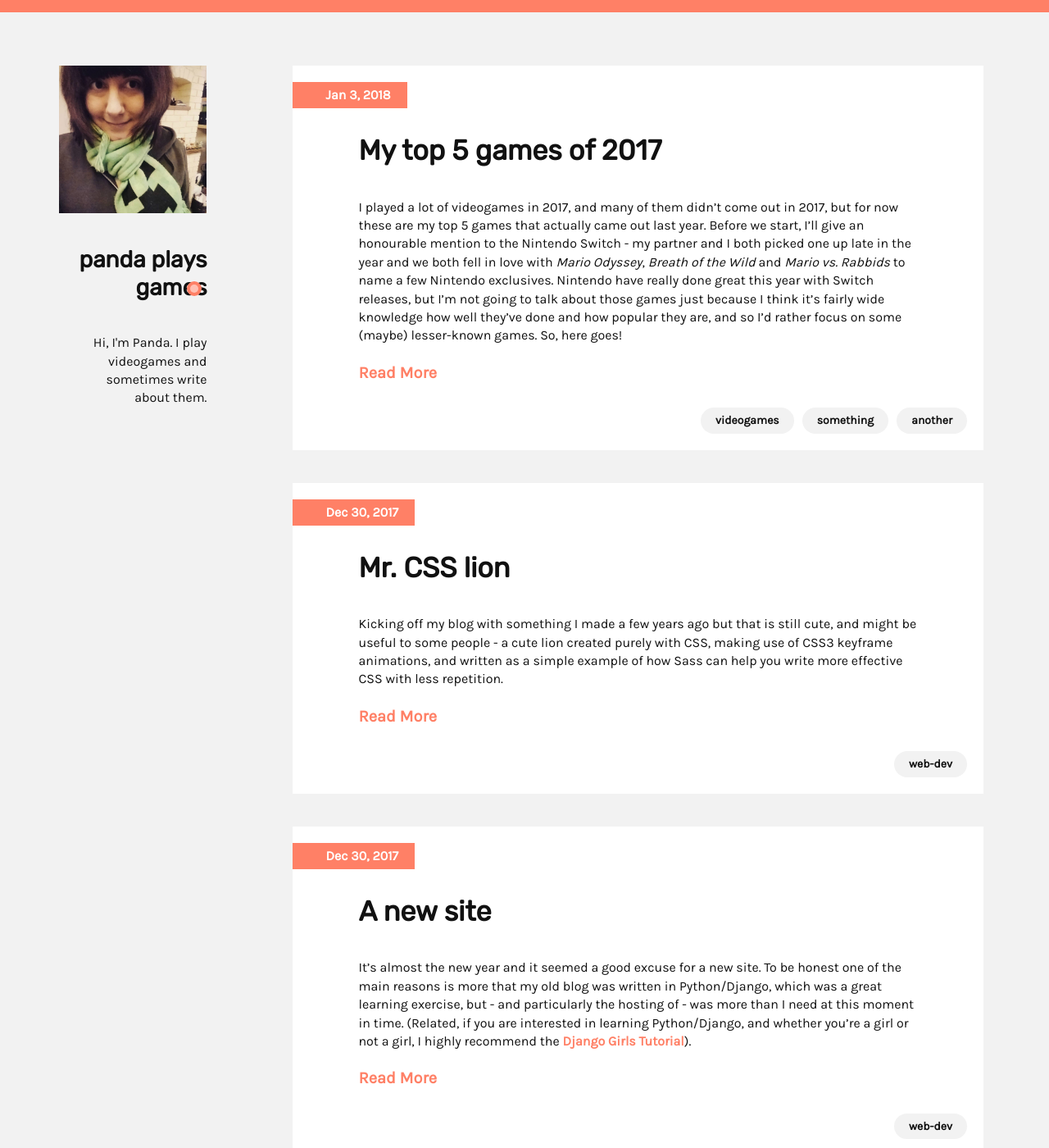
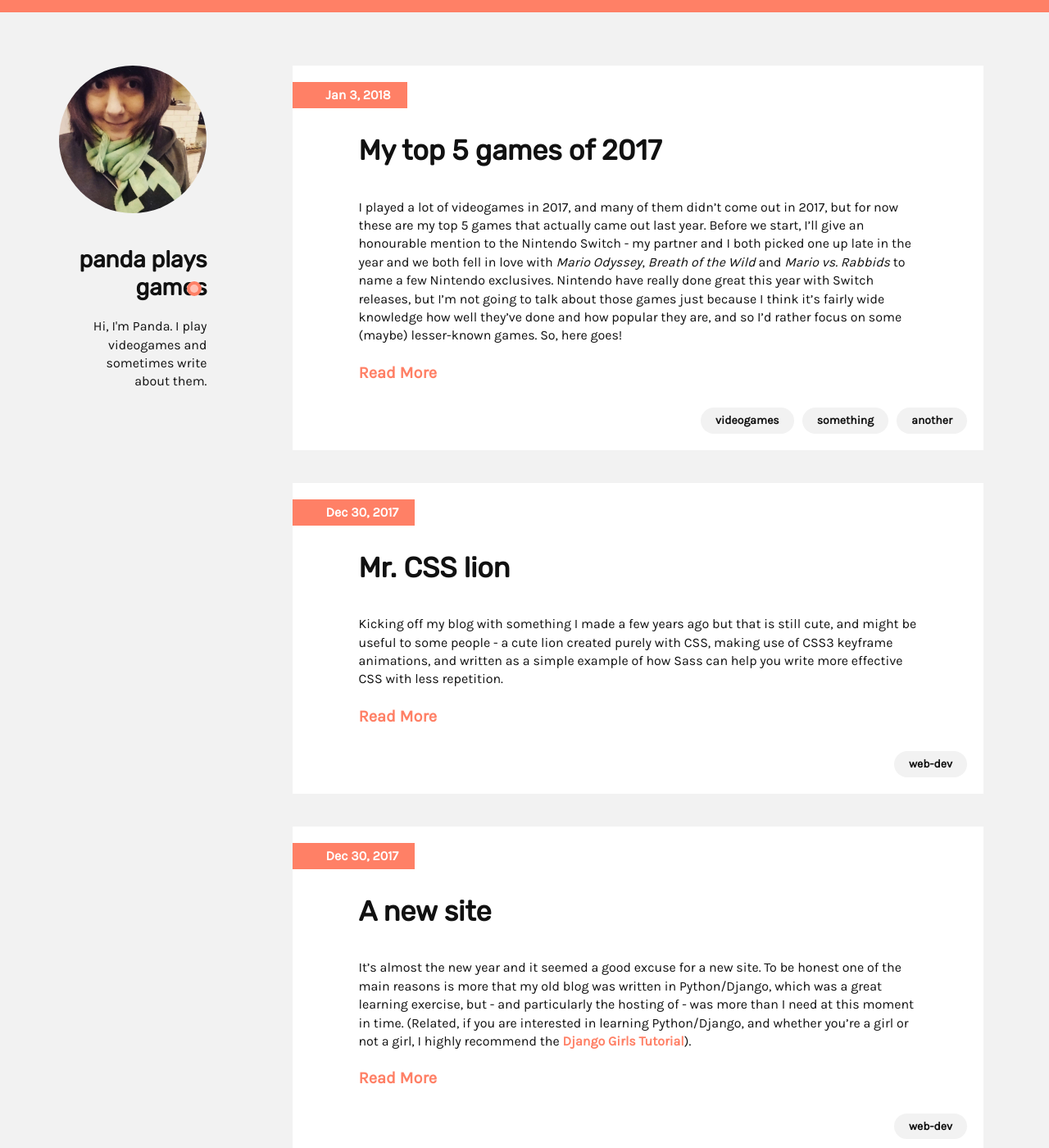
Before and after one commit to pandalion/pandalion.github.com, a Jekyll site: the page built from index.md, in a window 1280 px wide and 1400 px high. Shown: the whole window at 82% size. Built offline with Jekyll 4.4.1, drawn with Linux system fonts in a browser that asks for light colours.

Commit message:
responsiveness

```diff
--- a/_layouts/default.html
+++ b/_layouts/default.html
@@ -20,8 +20,10 @@
             <div class="flex-wrapper structure">
                 <header class="site-header">
                     <div class="fixed">
-                        <div class="panda"></div>
-                        <h1><a href="/">panda plays <span>games</span></a></h1>
+                        <div class="header-mobile">
+                            <div class="panda"></div>
+                            <h1><a href="/">panda plays <span>games</span></a></h1>
+                        </div>
                         <p>Hi, I'm Panda. I play videogames and sometimes write about them.</p>
                     </div>
                 </header>
--- a/_sass/base/_structure.sass
+++ b/_sass/base/_structure.sass
@@ -4,7 +4,6 @@
 body
     width: 100%
     background-color: $bg-color
-    // border-top: 15px solid $peach
 
     &::before
         content: ''
@@ -18,9 +17,17 @@
         z-index: 2
 
 .inner-wrapper
-    padding: $spacing-unit * 2
-    padding-top: 0
-    padding-bottom: $spacing-unit / 2
+    padding: $spacing-unit / 2
+
+    @include media($media-width-medium)
+        padding: $spacing-unit
+        padding-top: 0
+        padding-bottom: $spacing-unit / 2
+
+    @include media($media-width-large)
+        padding: $spacing-unit * 2
+        padding-top: 0
+        padding-bottom: $spacing-unit / 2
 
 .structure
     max-width: $site-max-width
@@ -29,13 +36,30 @@
 .flex-wrapper
     @include flexbox
     @include justify-content(center)
+    @include flex-direction(column)
+
+    @include media($media-width-medium)
+        @include flex-direction(row)
 
 .site-main
-    padding: $spacing-unit * 2
-    padding-right: 0
+    @include media($media-width-medium)
+        padding: $spacing-unit
+        padding-right: 0
+
+    @include media($media-width-large)
+        padding: $spacing-unit * 2
+        padding-right: 0
 
 .site-footer
-    text-align: right
-    padding-top: $spacing-unit * 2
+    text-align: center
+    padding: $spacing-unit / 2
+    padding-top: $spacing-unit
+    padding-bottom: 0
+
     p
         font-size: 14px
+
+    @include media($media-width-medium)
+        text-align: right
+        padding: 0
+        padding-top: $spacing-unit
--- a/_sass/components/_header.sass
+++ b/_sass/components/_header.sass
@@ -2,20 +2,36 @@
     @include flexbox
     @include flex-direction(column)
     @include align-items(flex-end)
-    width: 300px
-    padding: ($spacing-unit * 2) 0
-    text-align: right
+    padding: ($spacing-unit / 2) 0
 
-    .fixed
-        position: fixed
-        padding: 25px
-        padding-top: 0
-        width: 230px
+    @include media($media-width-small)
+        .fixed
+            @include flexbox
+            @include align-items(center)
+            width: 100%
+
+    @include media($media-width-medium)
+        padding: $spacing-unit 0
+        width: 300px
+        text-align: right
+        .fixed
+            @include flex-direction(column)
+
+    @include media($media-width-large)
+        padding: ($spacing-unit * 2) 0
+        .fixed
+            padding: 25px
+            padding-top: 0
+            position: fixed
+            width: 230px
 
     h1
-        margin-top: $spacing-unit
         line-height: 1.2
         font-size: 28px
+        text-align: right
+        padding-right: $spacing-unit / 2
+        max-width: 180px
+        order: 1
 
         a
             display: block
@@ -47,14 +63,49 @@
                 background: rgba(#fff, 0.5)
                 border-radius: 100%
 
+        @include media($media-width-medium)
+            padding-right: 0
+            max-width: 100%
+            margin-top: $spacing-unit
+            order: 2
+
     p
-        padding-left: $spacing-unit
+        text-align: center
+        @include media($media-width-small)
+            text-align: right
+            margin-left: auto
+            max-width: 160px
+        @include media($media-width-medium)
+            padding-left: $spacing-unit
+            max-width: 100%
 
 .panda
     $size: 180px
+    $size-small: 150px
+    @include flex-shrink(0)
     background-color: white
     background-image: url('../img/panda-mc.jpg')
     background-size: cover
-    width: $size
-    height: $size
-    margin: 0 auto
+    border-radius: 100%
+    width: $size / 2
+    height: $size / 2
+    order: 2
+
+    @include media($media-width-medium)
+        width: $size-small
+        height: $size-small
+        margin: 0 auto
+        order: 1
+
+    @include media($media-width-medium)
+        width: $size
+        height: $size
+
+.header-mobile
+    @include flexbox
+    @include justify-content(center)
+    @include align-items(center)
+    margin-bottom: $spacing-unit / 2
+
+    @include media($media-width-medium)
+        @include flex-direction(column)
--- a/_sass/components/_post.sass
+++ b/_sass/components/_post.sass
@@ -1,7 +1,15 @@
 .post
     background: #fff
-    padding: $spacing-unit * 2
+    padding: $spacing-unit / 2
+    padding-top: $spacing-unit * 2
     position: relative
+
+    @include media($media-width-medium)
+        padding: $spacing-unit
+        padding-top: $spacing-unit * 2
+
+    @include media($media-width-large)
+        padding: $spacing-unit * 2
 
     + .post
         margin-top: $spacing-unit
@@ -15,7 +23,9 @@
     position: absolute
     top: $spacing-unit / 2
     left: 0
-    padding: 5px ($spacing-unit / 2) 5px $spacing-unit
+    padding: 5px ($spacing-unit / 2)
+    @include media($media-width-medium)
+        padding: 5px ($spacing-unit / 2) 5px $spacing-unit
 
 .post-meta
     display: block
@@ -56,11 +66,19 @@
 
 .post-footer
     @include flexbox
+    @include flex-wrap(wrap)
     @include justify-content(flex-end)
-    @include align-items(flex-end)
-    position: absolute
-    right: $spacing-unit / 2
-    bottom: $spacing-unit / 2
+    margin-top: $spacing-unit / 2
+    margin-bottom: -6px
+    @include media($media-width-medium)
+        @include align-items(flex-end)
+        margin-bottom: -($spacing-unit / 2)
+        margin-right: -($spacing-unit / 2)
+    @include media($media-width-large)
+        margin: 0
+        position: absolute
+        right: $spacing-unit / 2
+        bottom: $spacing-unit / 2
 
 .read-more
     font-size: 20px
@@ -76,5 +94,10 @@
     border-radius: $spacing-unit / 2
     padding: 6px 18px
     display: inline-flex
-    + .tag
-        margin-left: $spacing-unit / 4
+    margin: 2px
+    margin-bottom: 6px
+
+    @include media($media-width-large)
+        margin: 0
+        + .tag
+            margin-left: $spacing-unit / 4
--- a/_sass/components/_typography.sass
+++ b/_sass/components/_typography.sass
@@ -13,7 +13,9 @@
 ol
     margin: 0
     + *
-        margin-top: $spacing-unit
+        margin-top: $spacing-unit / 2
+        @include media($media-width-large)
+            margin-top: $spacing-unit
 
 h1,
 h2,
@@ -23,8 +25,12 @@
     font-family: $heading-font-family
 
 h2
-    font-size: 34px
+    $h2-size: 34px
+    font-size: $h2-size / 1.5
     display: inline-block
+
+    @include media($media-width-medium)
+        font-size: $h2-size
 
 a
     text-decoration: none
@@ -46,6 +52,7 @@
         width: 100%
         height: 1px
         background: $peach
+        transform-origin: left
         transform: scaleX(0)
         transition: transform ease-in-out 0.3s, opacity ease-in-out 0.3s
 
--- a/_sass/mixins/_media.sass
+++ b/_sass/mixins/_media.sass
@@ -5,6 +5,7 @@
 
 // Basic media queries to match "device" sizes from designs
 // More can be added dependant on the requirements of the project
+$media-width-small: 'screen and (min-width: 470px)'
 $media-width-medium: 'screen and (min-width: 640px)'
 $media-width-large: 'screen and (min-width: 1024px)'
 $media-width-extralarge: 'screen and (min-width: 1300px)'
```
Also changed, not shown: assets/img/pandalion.jpg (added).
